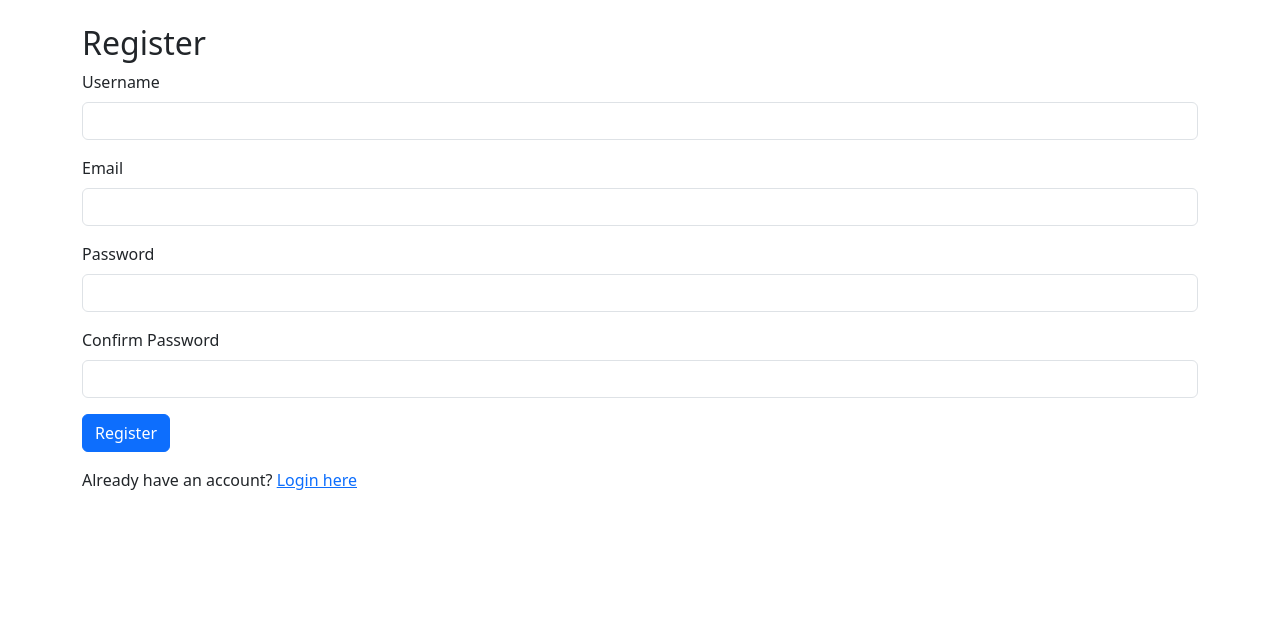
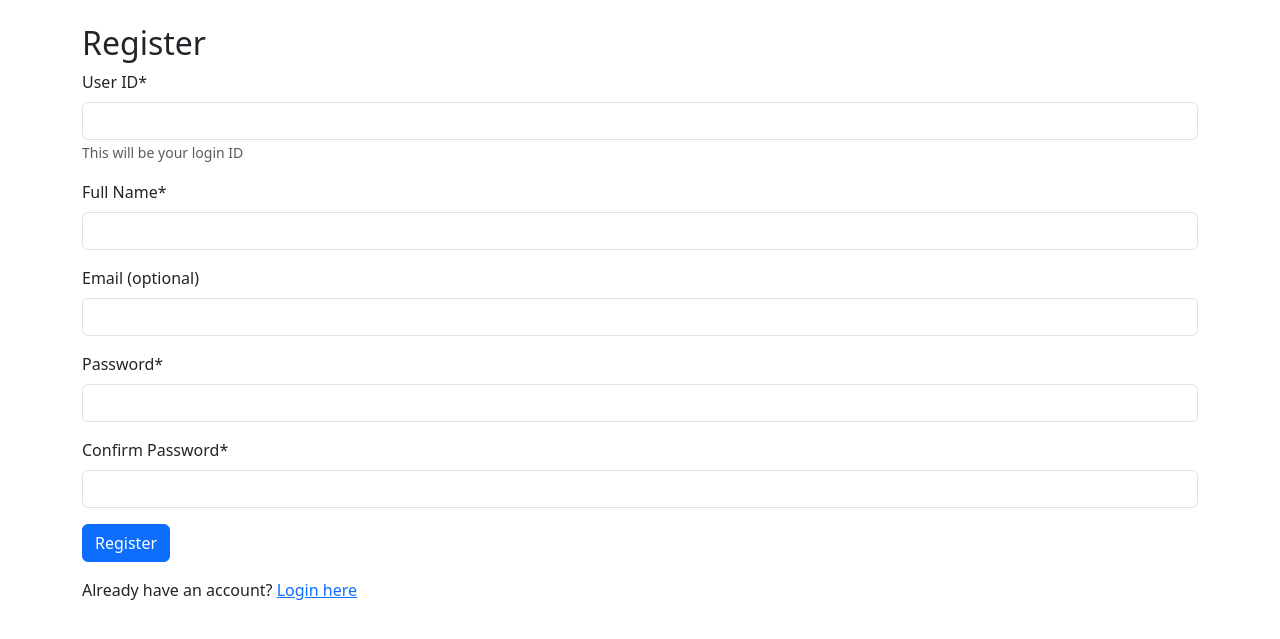
Before and after one commit to Mahfuj-Nayan/voting_app, a Flask app: page /register in a window 1280 px wide. Shown: the top 639 px of the page. Run offline with Flask 3, Linux system fonts and the light colour scheme.

Commit message:
login with id

```diff
--- a/main.py
+++ b/main.py
@@ -27,12 +27,22 @@ def home():
     return render_template('home.html')
 
 @app.route('/register', methods=['GET', 'POST'])
+@app.route('/register', methods=['GET', 'POST'])
+@app.route('/register', methods=['GET', 'POST'])
+
+# Register a new user
 def register():
     if request.method == 'POST':
-        username = request.form['username']
-        email = request.form['email']
+        userid = request.form['userid'].strip()
+        username = request.form['username'].strip()
+        email = request.form.get('email', '').strip() or None
         password = request.form['password']
         confirm_password = request.form['confirm_password']
+
+        # Validation
+        if len(userid) < 4 or len(userid) > 20:
+            flash('User ID must be between 4-20 characters', 'danger')
+            return redirect(url_for('register'))
 
         if password != confirm_password:
             flash('Passwords do not match!', 'danger')
@@ -40,128 +50,170 @@ def register():
 
         hashed_password = generate_password_hash(password)
 
+        conn = None
+        cursor = None
         try:
             conn = get_db_connection()
             cursor = conn.cursor()
+
+            # Check if userid already exists
+            cursor.execute("SELECT userid FROM users WHERE userid = %s", (userid,))
+            if cursor.fetchone():
+                flash('User ID already taken!', 'danger')
+                return redirect(url_for('register'))
+
+            # Insert new user
             cursor.execute(
-                "INSERT INTO users (username, email, password) VALUES (%s, %s, %s)",
-                (username, email, hashed_password)
+                "INSERT INTO users (userid, username, email, password) VALUES (%s, %s, %s, %s)",
+                (userid, username, email, hashed_password)
             )
+
             conn.commit()
             flash('Registration successful! Please login.', 'success')
             return redirect(url_for('login'))
         except mysql.connector.Error as err:
             flash(f'Error: {err.msg}', 'danger')
+            return redirect(url_for('register'))
         finally:
-            cursor.close()
-            conn.close()
+            if cursor:
+                cursor.close()
+            if conn:
+                conn.close()
 
     return render_template('register.html')
 
+
+@app.route('/login', methods=['GET', 'POST'])
+
+# User login
 @app.route('/login', methods=['GET', 'POST'])
 def login():
     if request.method == 'POST':
-        username = request.form['username']
+        userid = request.form['userid'].strip()
         password = request.form['password']
 
-        conn = get_db_connection()
-        cursor = conn.cursor(dictionary=True)
-        cursor.execute("SELECT * FROM users WHERE username = %s", (username,))
-        user = cursor.fetchone()
-        cursor.close()
-        conn.close()
+        conn = None
+        cursor = None
+        try:
+            conn = get_db_connection()
+            cursor = conn.cursor(dictionary=True)
+            cursor.execute("SELECT * FROM users WHERE userid = %s", (userid,))
+            user = cursor.fetchone()
 
-        if user and check_password_hash(user['password'], password):
-            session['user_id'] = user['id']
-            session['username'] = user['username']
-            flash('Login successful!', 'success')
-            return redirect(url_for('dashboard'))
-        else:
-            flash('Invalid username or password', 'danger')
+            if user and check_password_hash(user['password'], password):
+                session['userid'] = user['userid']
+                session['username'] = user['username']
+                flash('Login successful!', 'success')
+                return redirect(url_for('dashboard'))
+            else:
+                flash('Invalid User ID or password', 'danger')
+        except mysql.connector.Error as err:
+            flash(f'Database error: {err.msg}', 'danger')
+        finally:
+            if cursor:
+                cursor.close()
+            if conn:
+                conn.close()
 
     return render_template('login.html')
 
+# Logout user
 @app.route('/logout')
 def logout():
     session.clear()
     flash('You have been logged out.', 'info')
     return redirect(url_for('home'))
 
+# Display dashboard with candidates
 @app.route('/dashboard')
 def dashboard():
-    if 'user_id' not in session:
+    if 'userid' not in session:
         return redirect(url_for('login'))
 
-    user_id = session['user_id']
+    userid = session['userid']
+    conn = None
+    cursor = None
 
-    conn = get_db_connection()
-    cursor = conn.cursor(dictionary=True)
+    try:
+        conn = get_db_connection()
+        cursor = conn.cursor(dictionary=True)
 
-    # Check if user has already voted
-    cursor.execute("SELECT has_voted FROM users WHERE id = %s", (user_id,))
-    user = cursor.fetchone()
+        # Check if user has already voted
+        cursor.execute("SELECT has_voted FROM users WHERE userid = %s", (userid,))
+        user = cursor.fetchone()
 
-    if user['has_voted']:
-        # Get the user's vote
-        cursor.execute("""
-            SELECT c.name, c.description
-            FROM votes v
-            JOIN candidates c ON v.candidate_id = c.id
-            WHERE v.user_id = %s
-        """, (user_id,))
-        vote = cursor.fetchone()
-        cursor.close()
-        conn.close()
-        return render_template('voted.html', vote=vote)
+        if user['has_voted']:
+            # Get the user's vote
+            cursor.execute("""
+                SELECT c.name, c.description
+                FROM votes v
+                JOIN candidates c ON v.candidate_id = c.id
+                WHERE v.userid = %s
+            """, (userid,))
+            vote = cursor.fetchone()
+            return render_template('voted.html', vote=vote)
 
-    # Get all candidates
-    cursor.execute("SELECT * FROM candidates")
-    candidates = cursor.fetchall()
-    cursor.close()
-    conn.close()
+        # Get all candidates
+        cursor.execute("SELECT * FROM candidates")
+        candidates = cursor.fetchall()
+        return render_template('dashboard.html', candidates=candidates)
 
-    return render_template('dashboard.html', candidates=candidates)
+    except mysql.connector.Error as err:
+        flash(f'Database error: {err.msg}', 'danger')
+        return redirect(url_for('home'))
+    finally:
+        if cursor:
+            cursor.close()
+        if conn:
+            conn.close()
 
+# Vote for a candidate
 @app.route('/vote/<int:candidate_id>', methods=['POST'])
 def vote(candidate_id):
-    if 'user_id' not in session:
+    if 'userid' not in session:
         return redirect(url_for('login'))
 
-    user_id = session['user_id']
-
-    conn = get_db_connection()
-    cursor = conn.cursor()
+    userid = session['userid']
+    conn = None
+    cursor = None
 
     try:
+        conn = get_db_connection()
+        cursor = conn.cursor()
+
         # Check if user has already voted
-        cursor.execute("SELECT has_voted FROM users WHERE id = %s", (user_id,))
+        cursor.execute("SELECT has_voted FROM users WHERE userid = %s", (userid,))
         if cursor.fetchone()[0]:
             flash('You have already voted!', 'warning')
             return redirect(url_for('dashboard'))
 
         # Record the vote
         cursor.execute(
-            "INSERT INTO votes (user_id, candidate_id) VALUES (%s, %s)",
-            (user_id, candidate_id)
+            "INSERT INTO votes (userid, candidate_id) VALUES (%s, %s)",
+            (userid, candidate_id)
         )
 
         # Update user's voting status
         cursor.execute(
-            "UPDATE users SET has_voted = TRUE WHERE id = %s",
-            (user_id,)
+            "UPDATE users SET has_voted = TRUE WHERE userid = %s",
+            (userid,)
         )
 
         conn.commit()
         flash('Your vote has been recorded!', 'success')
     except mysql.connector.Error as err:
-        conn.rollback()
+        if conn:
+            conn.rollback()
         flash(f'Error: {err.msg}', 'danger')
     finally:
-        cursor.close()
-        conn.close()
+        if cursor:
+            cursor.close()
+        if conn:
+            conn.close()
 
     return redirect(url_for('dashboard'))
 
+# Display voting results
 @app.route('/results')
 def results():
     conn = get_db_connection()
--- a/templates/login.html
+++ b/templates/login.html
@@ -2,12 +2,12 @@
 <h2>Login</h2>
 <form method="POST">
   <div class="mb-3">
-    <label for="username" class="form-label">Username</label>
+    <label for="userid" class="form-label">User ID</label>
     <input
       type="text"
       class="form-control"
-      id="username"
-      name="username"
+      id="userid"
+      name="userid"
       required
     />
   </div>
--- a/templates/register.html
+++ b/templates/register.html
@@ -2,7 +2,18 @@
 <h2>Register</h2>
 <form method="POST">
   <div class="mb-3">
-    <label for="username" class="form-label">Username</label>
+    <label for="userid" class="form-label">User ID*</label>
+    <input
+      type="text"
+      class="form-control"
+      id="userid"
+      name="userid"
+      required
+    />
+    <small class="text-muted">This will be your login ID</small>
+  </div>
+  <div class="mb-3">
+    <label for="username" class="form-label">Full Name*</label>
     <input
       type="text"
       class="form-control"
@@ -12,11 +23,11 @@
     />
   </div>
   <div class="mb-3">
-    <label for="email" class="form-label">Email</label>
-    <input type="email" class="form-control" id="email" name="email" required />
+    <label for="email" class="form-label">Email (optional)</label>
+    <input type="email" class="form-control" id="email" name="email" />
   </div>
   <div class="mb-3">
-    <label for="password" class="form-label">Password</label>
+    <label for="password" class="form-label">Password*</label>
     <input
       type="password"
       class="form-control"
@@ -26,7 +37,7 @@
     />
   </div>
   <div class="mb-3">
-    <label for="confirm_password" class="form-label">Confirm Password</label>
+    <label for="confirm_password" class="form-label">Confirm Password*</label>
     <input
       type="password"
       class="form-control"
```
Also changed, not shown: db_schema.sql (+19 -13 lines).
